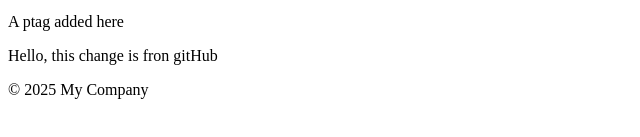
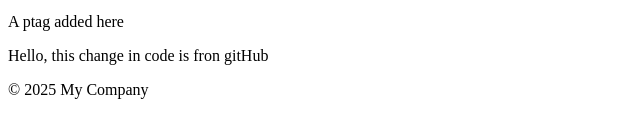
Before and after one commit to Rebeka-Tanij-Tania/First_project, a plain HTML site: page index.html in a window 1280 px wide. Shown: the part 169-306 px from the top of the page, 0-640 px from the left. Drawn offline with Linux system fonts and the light colour scheme.

Commit message:
Update text in index.html for clarity

```diff
--- a/index.html
+++ b/index.html
@@ -15,7 +15,7 @@
         <p>This is the main content of my webpage.</p>
         <p>My name is Rebeka Tanij Tania.</p>
         <p>A ptag added here</p>
-        <p>Hello, this change is fron gitHub</p>
+        <p>Hello, this change in code is fron gitHub</p>
     </main>
 
     <footer>
```
